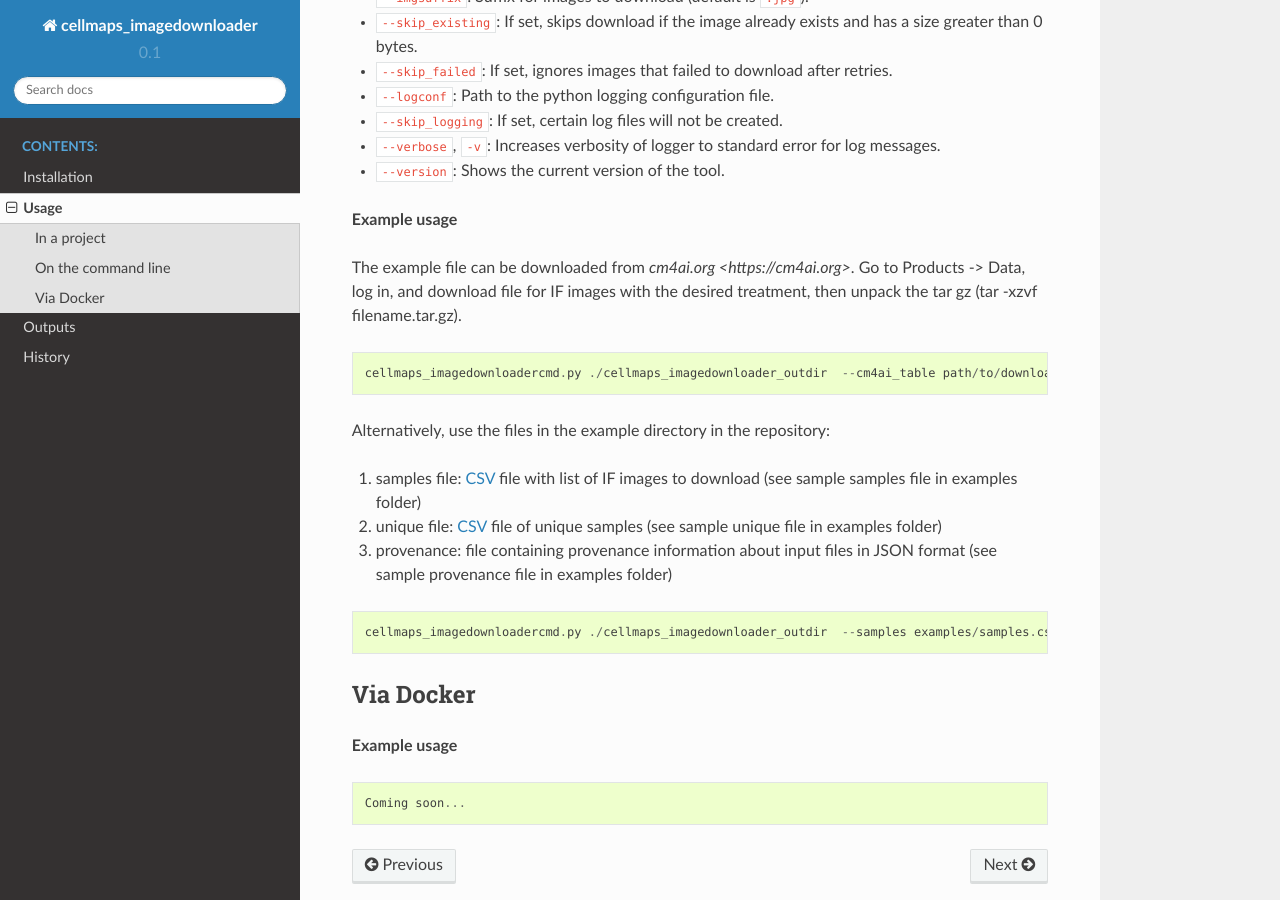
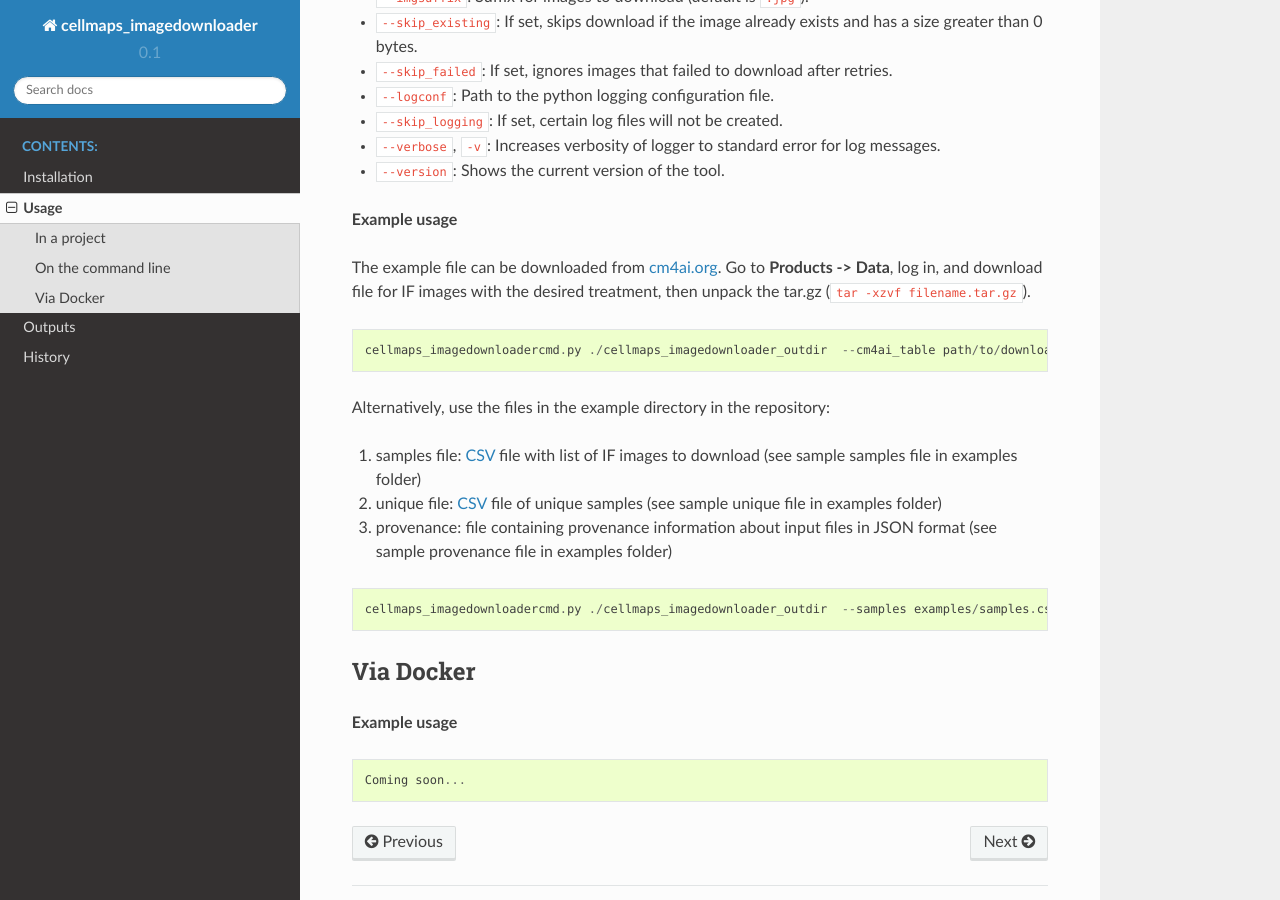
Before and after one commit to idekerlab/cellmaps_imagedownloader, a Sphinx documentation site: the page built from docs/usage.rst, in a window 1280 px wide and 900 px high, scrolled down 1473 px. Built offline with Sphinx 7.4.7 and the Read the Docs theme 2.0.0, drawn with Linux system fonts in a browser that asks for light colours; pages that are not in the unit, such as notebooks, are missing from menus.

Commit message:
fixed broken link

```diff
--- a/docs/usage.rst
+++ b/docs/usage.rst
@@ -61,8 +61,8 @@ For information invoke :code:`cellmaps_imagedownloadercmd.py -h`
 
 **Example usage**
 
-The example file can be downloaded from `cm4ai.org <https://cm4ai.org>`. Go to Products -> Data, log in, and download file for IF images with the desired treatment,
-then unpack the tar gz (tar -xzvf filename.tar.gz).
+The example file can be downloaded from `cm4ai.org <https://cm4ai.org>`__. Go to **Products -> Data**, log in, and download file for IF images with the desired treatment,
+then unpack the tar.gz (``tar -xzvf filename.tar.gz``).
 
 .. code-block::
 
```
